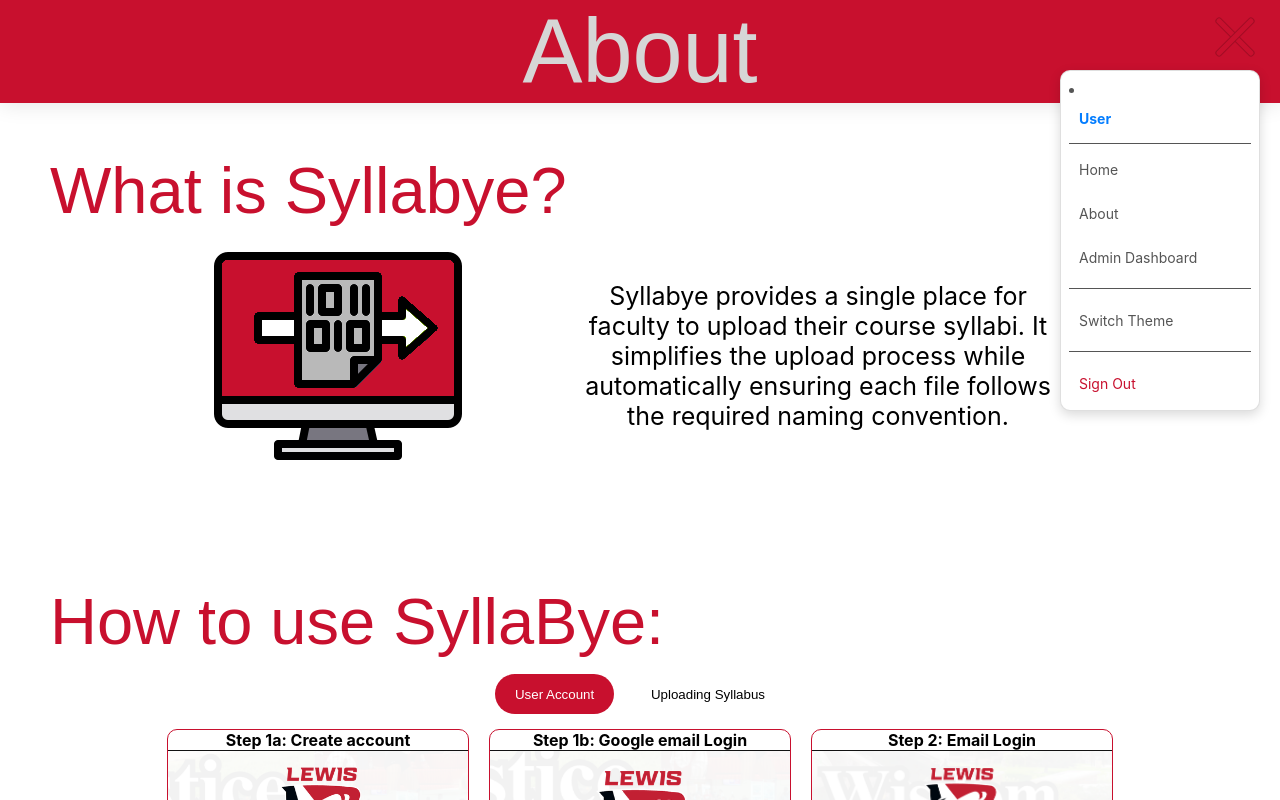
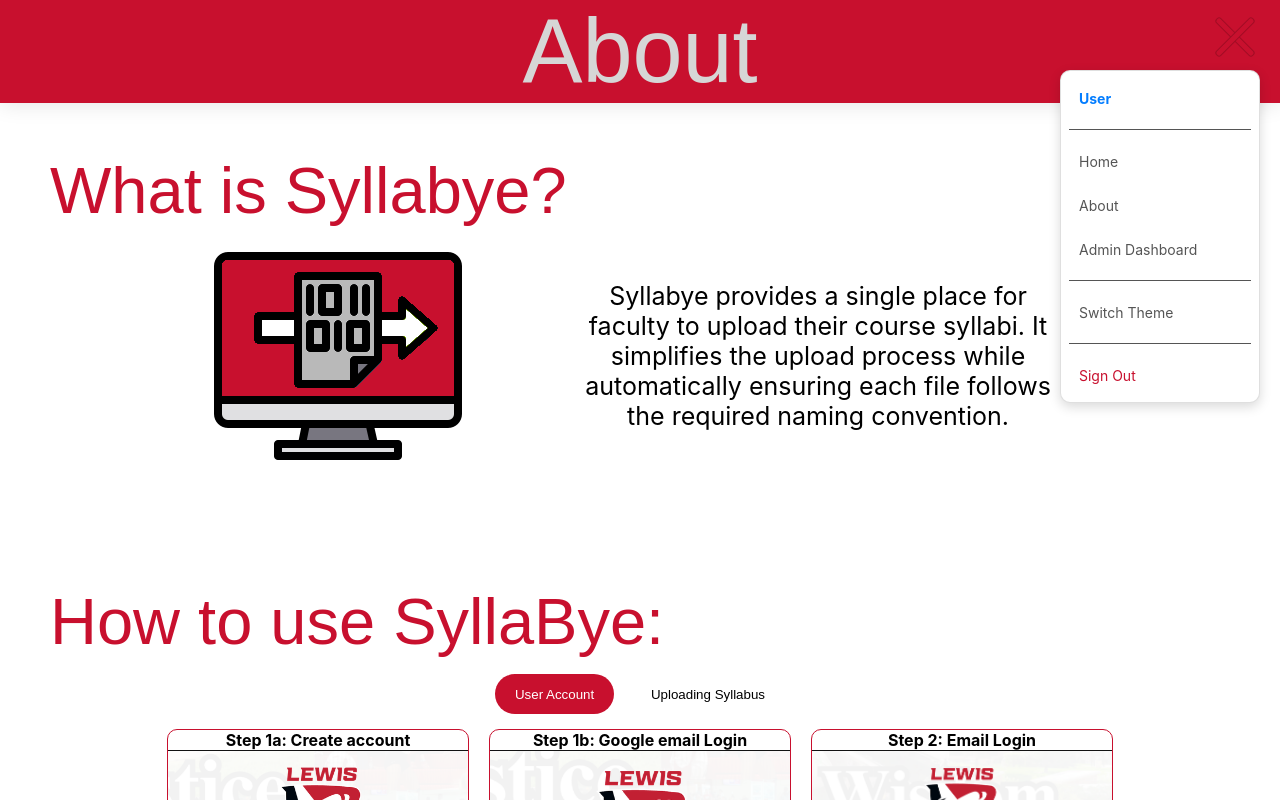
Before and after one commit to Luis-Perz/syllabye-firebase, a React (Create React App) app: page /about in a window 1280 px wide. Both pictures are taken after a click on the button 1235 px from the left and 37 px from the top of the page. Shown: the top 800 px of the page. Built offline with nearby package versions, Linux system fonts and the light colour scheme; no server answers; a web font is replaced by a local one.

Commit message:
Fixed Issue
Fixed issue with improper HTML formatting leading to visual artifacts

```diff
--- a/src/components/AppMenu.js
+++ b/src/components/AppMenu.js
@@ -53,6 +53,7 @@ export default function AppMenu() {
                     className={`app-menu__dropdown ${isOpen ? "app-menu__dropdown--open" : ""}`}
                     hidden={!isOpen}
                 >
+                    <ul className="app-menu__list">
                         <li className="app-menu__item">
                             <div
                                 className="app-menu__static"
@@ -63,9 +64,6 @@ export default function AppMenu() {
 
                         <hr className="app-menu__divider" />
 
-
-
-                    <ul className="app-menu__list">
                         <li className="app-menu__item">
                             <Link
                                 to="/home"
```
Lines whose indentation alone changed are shown as unchanged.
